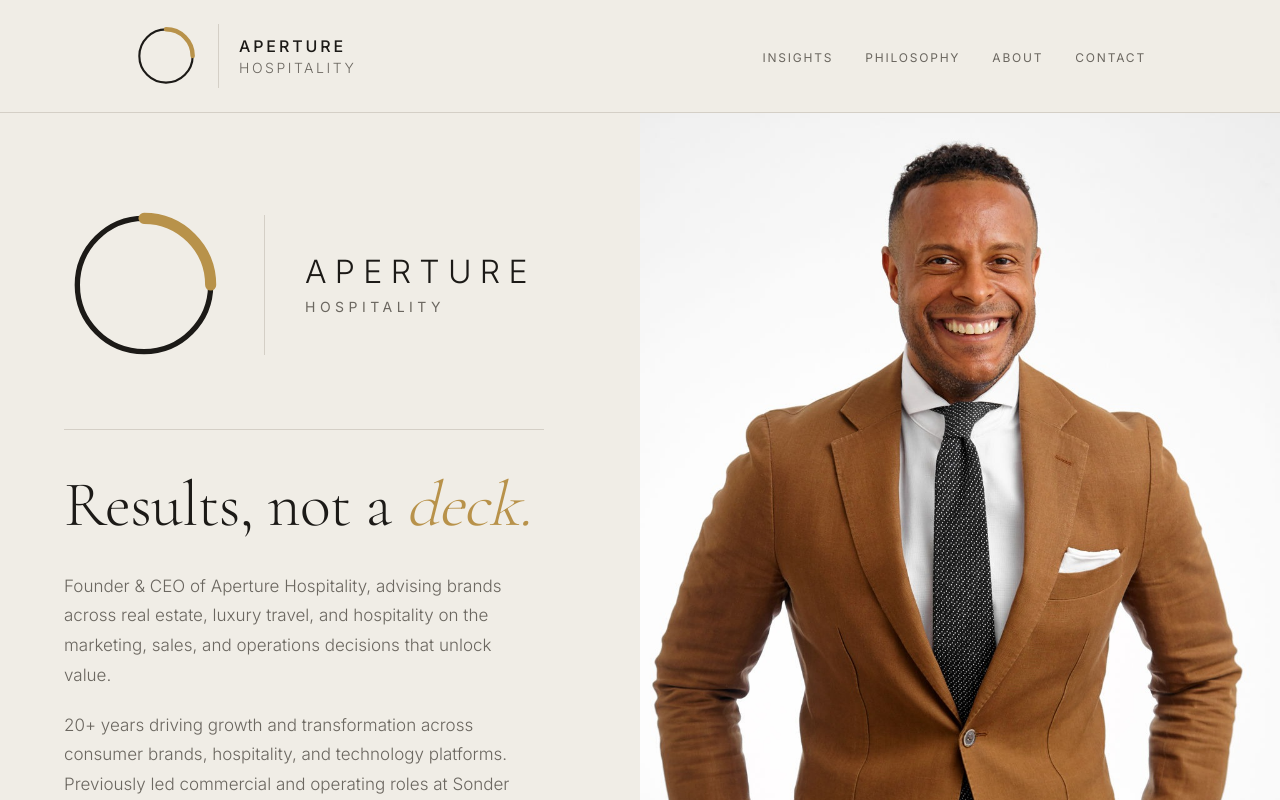
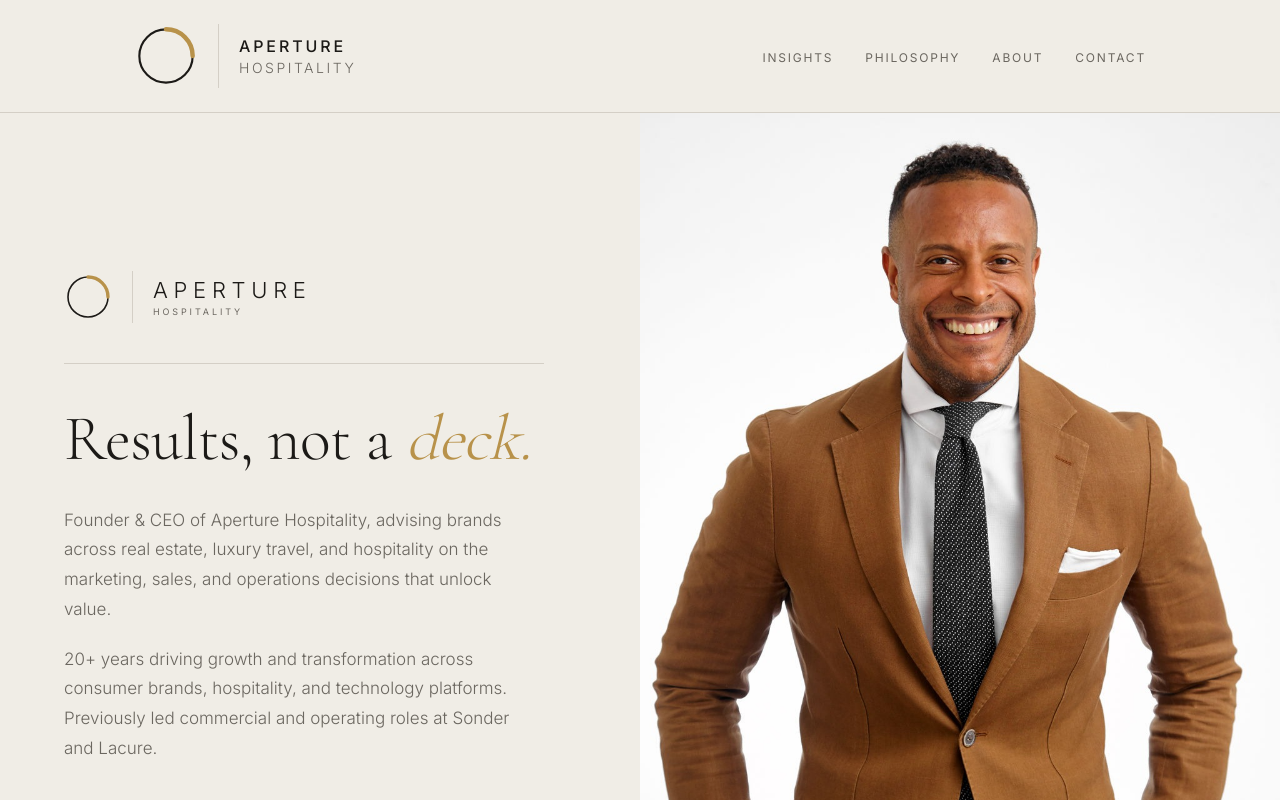
Before and after one commit to letsnavigatebmw/aperture-hospitality, a Next.js app: page / in a window 1280 px wide. Shown: the top 800 px of the page. Built offline with nearby package versions, Linux system fonts and the light colour scheme.

Commit message:
Revert to correct logo sizing per reference image
- SVG mark reverted to 48x48 (was 160x160)
- Vertical rule reverted to 52px (was 140px)
- Text sizing reverted to original spec
- Logo is now minimal and elegant per reference
- Matches the subtle, refined look in the screenshot

```diff
--- a/app/page.tsx
+++ b/app/page.tsx
@@ -39,12 +39,12 @@ export default function Home() {
             <div style={{
               display: 'flex',
               alignItems: 'center',
-              gap: '2.5rem',
-              marginBottom: '4rem'
+              gap: '1.25rem',
+              marginBottom: '2.5rem'
             }}>
 
               {/* Arc mark SVG */}
-              <svg width="160" height="160" viewBox="0 0 36 36" fill="none" xmlns="http://www.w3.org/2000/svg" style={{ flexShrink: 0 }}>
+              <svg width="48" height="48" viewBox="0 0 36 36" fill="none" xmlns="http://www.w3.org/2000/svg" style={{ flexShrink: 0 }}>
                 <circle cx="18" cy="18" r="15" stroke="#1C1A17" strokeWidth="1.2"/>
                 <path d="M18 3 A15 15 0 0 1 33 18" stroke="#B8924A" strokeWidth="2.5" strokeLinecap="round"/>
               </svg>
@@ -52,7 +52,7 @@ export default function Home() {
               {/* Vertical rule */}
               <div style={{
                 width: '1px',
-                height: '140px',
+                height: '52px',
                 background: '#D4CFC6',
                 flexShrink: 0
               }}></div>
@@ -61,11 +61,11 @@ export default function Home() {
               <div style={{
                 display: 'flex',
                 flexDirection: 'column',
-                gap: '12px'
+                gap: '6px'
               }}>
                 <span style={{
                   fontFamily: "'Inter', sans-serif",
-                  fontSize: '2rem',
+                  fontSize: '1.375rem',
                   fontWeight: 300,
                   letterSpacing: '0.26em',
                   textTransform: 'uppercase',
@@ -74,7 +74,7 @@ export default function Home() {
                 }}>APERTURE</span>
                 <span style={{
                   fontFamily: "'Inter', sans-serif",
-                  fontSize: '0.875rem',
+                  fontSize: '0.5625rem',
                   fontWeight: 400,
                   letterSpacing: '0.32em',
                   textTransform: 'uppercase',
```
